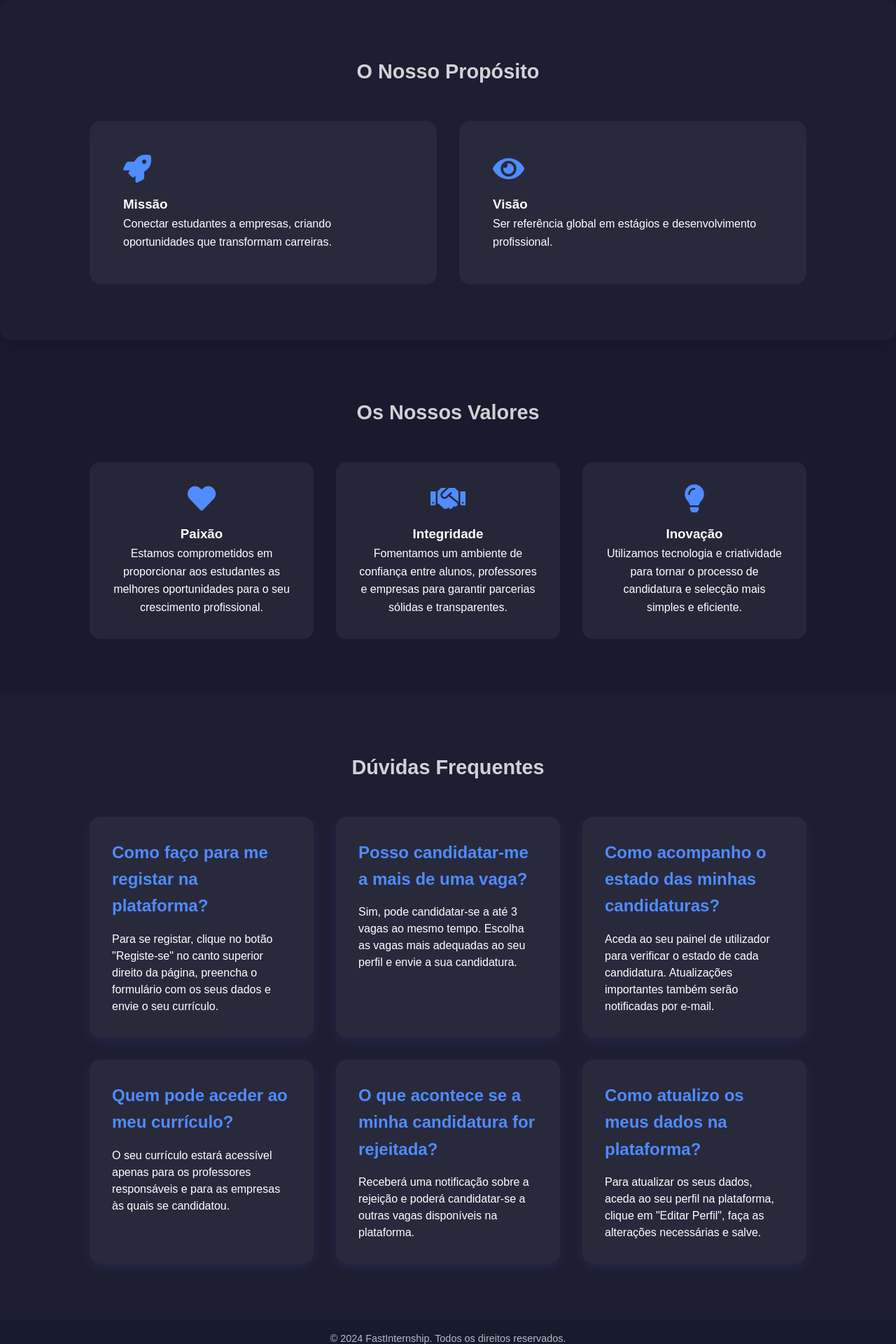
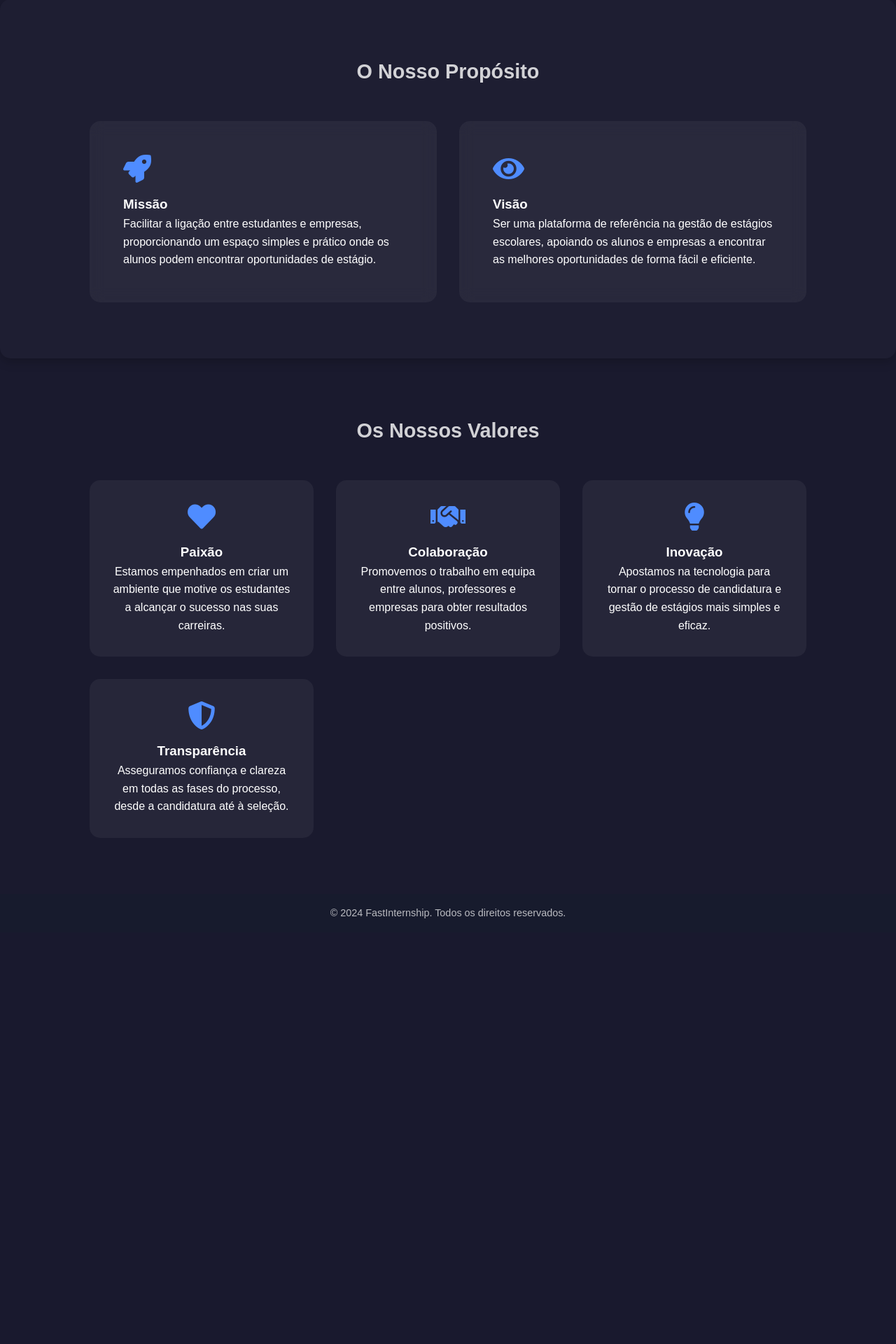
Before and after one commit to BernardoFerreira2025/FastInternship, a PHP site: page /html/about.php in a window 1280 px wide. Shown: the part 851-2771 px from the top of the page at 70% size. After the commit the page ends 2163 px from the top, so only its background shows below. Run offline with PHP 8.4, Linux system fonts and the light colour scheme.

Commit message:
atualização design

```diff
--- a/html/about.php
+++ b/html/about.php
@@ -6,6 +6,7 @@
     <meta name="description" content="Sobre o FastInternship - Conectando talentos com oportunidades.">
     <title>Sobre - FastInternship</title>
 
+    <!-- CSS Global -->
     <link rel="stylesheet" href="assets/css/allcss.css">
     <link rel="stylesheet" href="assets/elements/header.css">
     <link rel="stylesheet" href="assets/elements/footer.css">
@@ -14,85 +15,58 @@
 <body>
     <?php include 'assets/elements/header.php'; ?>
 
+<!-- Hero Section -->
 <section class="hero-about">
-        <div class="form-about"></div>
     <div class="animated-title">
-            <h1 class="gradient-text fade-in">Sobre o FastInternship</h1>
-            <p class="typing-animation fade-in">Conectamos talentos às melhores oportunidades</p>
+        <h1 class="gradient-text">Sobre o FastInternship</h1>
+        <p>Ligamos estudantes, professores e empresas para facilitar a criação de oportunidades de estágio de forma rápida e eficiente.</p>
     </div>
 </section>
 
     <!-- Missão e Visão -->
-    <section class="mission-vision fade-in">
+    <section class="mission-vision">
         <h2 class="section-title text-center">O Nosso Propósito</h2>
         <div class="card-container">
-        <div class="mission-card fade-in">
+            <div class="mission-card">
                 <i class="fas fa-rocket value-icon"></i>
                 <h3>Missão</h3>
-            <p>Conectar estudantes a empresas, criando oportunidades que transformam carreiras.</p>
+                <p>Facilitar a ligação entre estudantes e empresas, proporcionando um espaço simples e prático onde os alunos podem encontrar oportunidades de estágio.</p>
             </div>
-        <div class="vision-card fade-in">
+            <div class="vision-card">
                 <i class="fas fa-eye value-icon"></i>
                 <h3>Visão</h3>
-            <p>Ser referência global em estágios e desenvolvimento profissional.</p>
+                <p>Ser uma plataforma de referência na gestão de estágios escolares, apoiando os alunos e empresas a encontrar as melhores oportunidades de forma fácil e eficiente.</p>
             </div>
         </div>
     </section>
 
-
     <!-- Valores -->
 <section class="values-section">
-        <h2 class="section-title fade-in">Os Nossos Valores</h2>
+    <h2 class="section-title text-center">Os Nossos Valores</h2>
     <div class="values-grid">
-            <div class="value-card fade-in">
+        <div class="value-card">
             <i class="fas fa-heart value-icon"></i>
             <h3>Paixão</h3>
-                <p>Estamos comprometidos em proporcionar aos estudantes as melhores oportunidades para o seu crescimento profissional.</p>
+            <p>Estamos empenhados em criar um ambiente que motive os estudantes a alcançar o sucesso nas suas carreiras.</p>
         </div>
-            <div class="value-card fade-in">
+        <div class="value-card">
             <i class="fas fa-handshake value-icon"></i>
-                <h3>Integridade</h3>
-                <p>Fomentamos um ambiente de confiança entre alunos, professores e empresas para garantir parcerias sólidas e transparentes.</p>
+            <h3>Colaboração</h3>
+            <p>Promovemos o trabalho em equipa entre alunos, professores e empresas para obter resultados positivos.</p>
         </div>
-            <div class="value-card fade-in">
+        <div class="value-card">
             <i class="fas fa-lightbulb value-icon"></i>
             <h3>Inovação</h3>
-                <p>Utilizamos tecnologia e criatividade para tornar o processo de candidatura e selecção mais simples e eficiente.</p>
+            <p>Apostamos na tecnologia para tornar o processo de candidatura e gestão de estágios mais simples e eficaz.</p>
+        </div>
+        <div class="value-card">
+            <i class="fas fa-shield-alt value-icon"></i>
+            <h3>Transparência</h3>
+            <p>Asseguramos confiança e clareza em todas as fases do processo, desde a candidatura até à seleção.</p>
         </div>
     </div>
 </section>
 
-<!-- Perguntas Frequentes -->
-<section class="faq-section">
-    <h2 class="section-title text-center fade-in">Dúvidas Frequentes</h2>
-    <div class="faq-container">
-        <div class="faq-item fade-in">
-            <h3>Como faço para me registar na plataforma?</h3>
-            <p>Para se registar, clique no botão "Registe-se" no canto superior direito da página, preencha o formulário com os seus dados e envie o seu currículo.</p>
-        </div>
-        <div class="faq-item fade-in">
-            <h3>Posso candidatar-me a mais de uma vaga?</h3>
-            <p>Sim, pode candidatar-se a até 3 vagas ao mesmo tempo. Escolha as vagas mais adequadas ao seu perfil e envie a sua candidatura.</p>
-        </div>
-        <div class="faq-item fade-in">
-            <h3>Como acompanho o estado das minhas candidaturas?</h3>
-            <p>Aceda ao seu painel de utilizador para verificar o estado de cada candidatura. Atualizações importantes também serão notificadas por e-mail.</p>
-        </div>
-        <div class="faq-item fade-in">
-            <h3>Quem pode aceder ao meu currículo?</h3>
-            <p>O seu currículo estará acessível apenas para os professores responsáveis e para as empresas às quais se candidatou.</p>
-        </div>
-        <div class="faq-item fade-in">
-            <h3>O que acontece se a minha candidatura for rejeitada?</h3>
-            <p>Receberá uma notificação sobre a rejeição e poderá candidatar-se a outras vagas disponíveis na plataforma.</p>
-        </div>
-        <!-- Novo item adicionado -->
-        <div class="faq-item fade-in">
-            <h3>Como atualizo os meus dados na plataforma?</h3>
-            <p>Para atualizar os seus dados, aceda ao seu perfil na plataforma, clique em "Editar Perfil", faça as alterações necessárias e salve.</p>
-        </div>
-    </div>
-</section>
     <?php include 'assets/elements/footer.php'; ?>
 
     <script src="../js/auth.js" defer></script>
--- a/html/assets/css/allcss.css
+++ b/html/assets/css/allcss.css
@@ -512,38 +540,7 @@ button.primary:hover {
         transform: translateY(-10px);
         box-shadow: 0 5px 15px rgba(79, 140, 255, 0.4);
     }
-    /* FAQ Section */
-    .faq-section {
-        padding: 5rem 10%;
-        background: rgba(255, 255, 255, 0.02);
-    }
-    .faq-container {
-        display: grid;
-        grid-template-columns: repeat(auto-fit, minmax(300px, 1fr));
-        gap: 2rem;
-        margin-top: 3rem;
-    }
-    .faq-item {
-        padding: 2rem;
-        border-radius: 15px;
-        background: rgba(255, 255, 255, 0.05);
-        transition: transform 0.3s ease, box-shadow 0.3s ease;
-        box-shadow: 0 5px 15px rgba(79, 140, 255, 0.1);
-    }
-    .faq-item:hover {
-        transform: translateY(-10px);
-        box-shadow: 0 10px 20px rgba(79, 140, 255, 0.3);
-    }
-    .faq-item h3 {
-        font-size: 1.5rem;
-        color: var(--primary);
-        margin-bottom: 1rem;
-    }
-    .faq-item p {
-        font-size: 1rem;
-        line-height: 1.5;
-        color: var(--light);
-    }
+
     /* Styles for contact */
     .contact-container {
         flex: 1;
--- a/html/pages/editar_aluno.php
+++ b/html/pages/editar_aluno.php
@@ -83,7 +83,7 @@ if ($_SERVER['REQUEST_METHOD'] === 'POST') {
             <input type="file" name="novo_curriculo" id="novo_curriculo" accept=".pdf">
         </div>
 
-        <button type="submit" class="btn-editar-submit">Salvar Alterações</button>
+        <button type="submit" class="btn-editar-submit">Guardar Alterações</button>
     </form>
 </div>
 
--- a/html/pages/editar_empresa.php
+++ b/html/pages/editar_empresa.php
@@ -92,7 +92,7 @@ if ($_SERVER['REQUEST_METHOD'] == 'POST') {
             <input type="text" id="Localidade" name="Localidade" value="<?= htmlspecialchars($empresa['Localidade']) ?>" required>
         </div>
 
-        <button type="submit" class="btn-editar-submit">Salvar Alterações</button>
+        <button type="submit" class="btn-editar-submit">Guardar Alterações</button>
     </form>
 </div>
 
--- a/html/pages/editar_oferta.php
+++ b/html/pages/editar_oferta.php
@@ -105,7 +105,7 @@ if ($_SERVER['REQUEST_METHOD'] === 'POST') {
                 <input type="number" id="vagas" name="vagas" value="<?= htmlspecialchars($oferta['vagas']) ?>" required>
             </div>
 
-            <button type="submit" class="btn-editar-submit">Salvar Alterações</button>
+            <button type="submit" class="btn-editar-submit">Guardar Alterações</button>
         </form>
     </div>
 </body>
--- a/html/pages/editar_professor.php
+++ b/html/pages/editar_professor.php
@@ -83,7 +83,7 @@ if ($_SERVER['REQUEST_METHOD'] == 'POST') {
             </select>
         </div>
 
-        <button type="submit" class="btn-editar-submit">Salvar Alterações</button>
+        <button type="submit" class="btn-editar-submit">Guardar Alterações</button>
     </form>
 </div>
 
--- a/html/pagesprofessores/editar_oferta.php
+++ b/html/pagesprofessores/editar_oferta.php
@@ -120,7 +120,7 @@ if ($_SERVER['REQUEST_METHOD'] === 'POST') {
             <input type="number" id="vagas" name="vagas" value="<?= htmlspecialchars($oferta['vagas']) ?>" required>
         </div>
 
-        <button type="submit" class="btn-editar-submit">Salvar Alterações</button>
+        <button type="submit" class="btn-editar-submit">Guardar Alterações</button>
     </form>
 </div>
 
```
Also changed, not shown: other parts of html/assets/css/allcss.css (+56 -28 lines), html/contact.php (+0 -12 lines), html/pagesalunos/candidatar.php (+10 -41 lines), html/pagesempresas/editar_oferta.php (+69 -44 lines), html/pagesempresas/excluir_oferta.php (added, +29 -0 lines), html/pagesempresas/gestao_ofertas.php (+21 -13 lines), 2 other files. Lines whose indentation alone changed are shown as unchanged.
